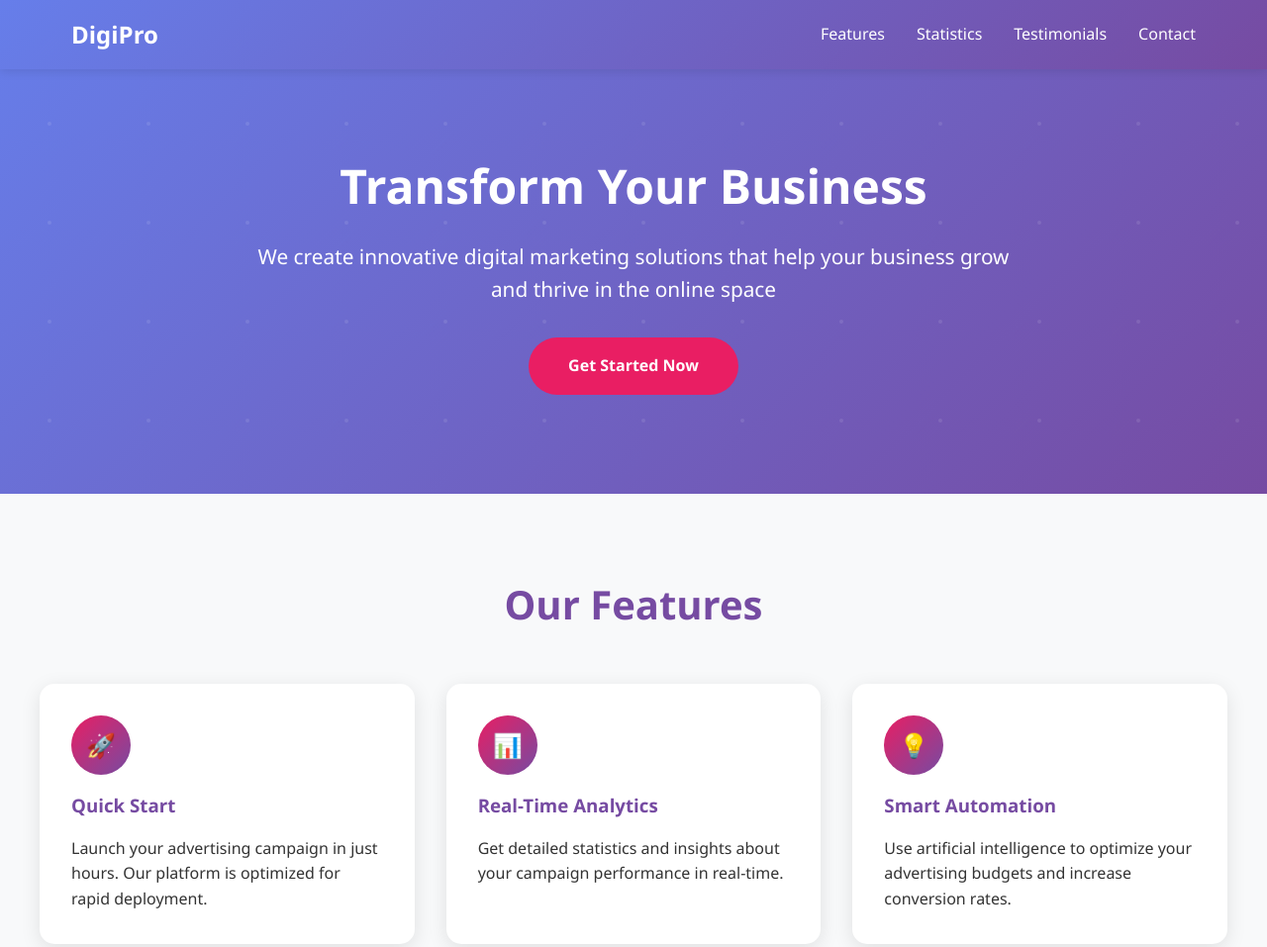
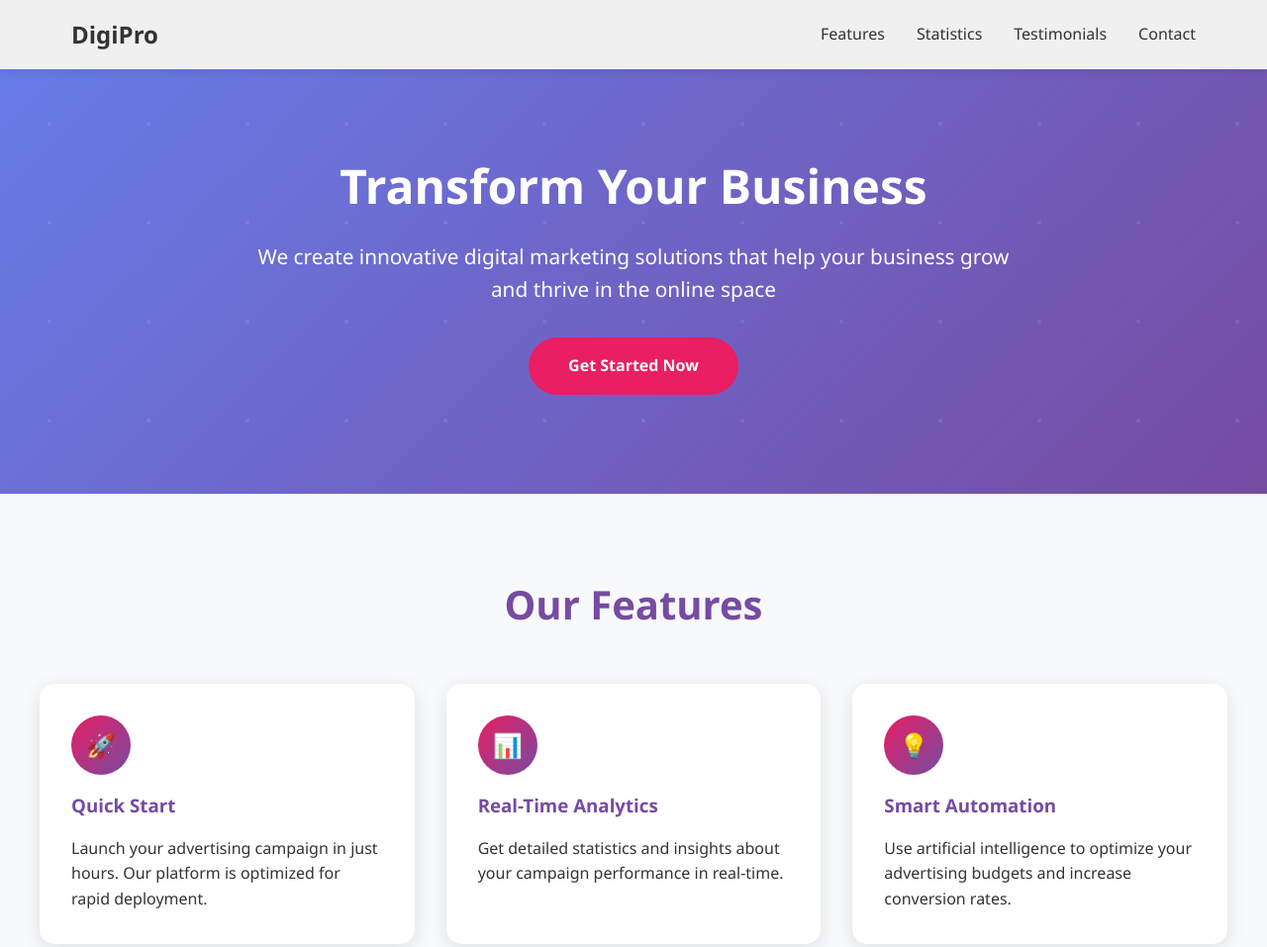
Before and after one commit to test-007-jira-merely/test-jira4, a plain HTML site: page index.html in a window 1280 px wide. Shown: the top 957 px of the page at 99% size. Drawn offline with Linux system fonts and the light colour scheme.

Commit message:
task: change nav bar color to #F0F0F0 in index.html in root directory
# Implementation Plan

## Conceptual Checklist

1. Locate the header/nav styling in index.html
2. Identify current background property (gradient)
3. Replace gradient with solid color #F0F0F0
4. Verify text contrast remains readable
5. Consider if nav links need color adjustment for visibility
6. Test the change visually

## Overview

Change the navigation bar background color from the current purple gradient to a solid light gray (#F0F0F0) in the root index.html file (DigiPro marketing page).

## Assumptions and Rules from CLAUDE.md

**Assumptions:**
- The "nav bar" refers to the `` element containing the `` (lines 21-30, 287-297)
- Replace the gradient with a solid color
- Only modify the navbar/header, not other page elements using similar gradients
- Nav link text color may need adjustment for visibility against light background

**Rules from CLAUDE.md:**
- Project CLAUDE.md: No specific styling rules defined
- Global: Use Read tool before Edit tool
- Global: Preserve exact indentation from source file

## Step-by-Step Implementation

1. **Read index.html** (already completed)
 - Dependencies: None
 - Tools: Read
 - File: /tmp/claude-workspace/test-jira4/6a62f24b-2f4a-4384-b502-cd36593f34d8/index.html

2. **Modify header background styling**
 - Dependencies: Step 1
 - Tools: Edit
 - Change line 22: `background: linear-gradient(135deg, #667eea 0%, #764ba2 100%);` to `background: #F0F0F0;`

3. **Adjust nav link colors for visibility** (if needed)
 - Dependencies: Step 2
 - Tools: Edit
 - Current nav links are white (line 53), which won't be visible on #F0F0F0
 - Change `.nav-links a { color: white; }` to use a darker color (e.g., #333)
 - Change `.logo { color: white; }` implicitly via header styling

4. **Adjust logo color**
 - Dependencies: Step 2
 - Add explicit color to .logo class (currently inherits white from header)
 - Change to a dark color for visibility

## Error Handling and Uncertainties

**Potential Issues:**
- White text on #F0F0F0 background will be nearly invisible - must update text colors
- Box shadow may need adjustment for visual hierarchy

**Mitigation:**
- Update nav links and logo to dark colors (#333 or similar)
- Keep existing hover effects but adjust opacity if needed

T4-6

```diff
--- a/index.html
+++ b/index.html
@@ -19,8 +19,8 @@
       }
 
       header {
-        background: linear-gradient(135deg, #667eea 0%, #764ba2 100%);
-        color: white;
+        background: #F0F0F0;
+        color: #333;
         padding: 1rem 0;
         position: fixed;
         width: 100%;
@@ -50,7 +50,7 @@
       }
 
       .nav-links a {
-        color: white;
+        color: #333;
         text-decoration: none;
         transition: opacity 0.3s;
       }
```
